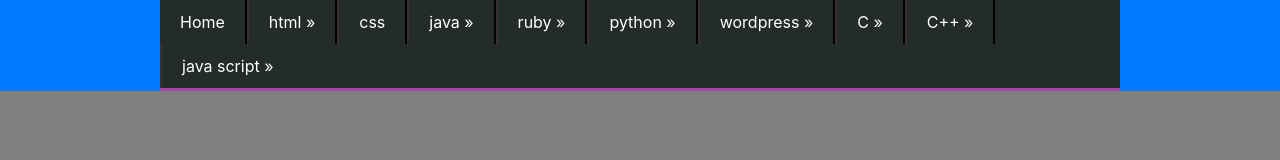
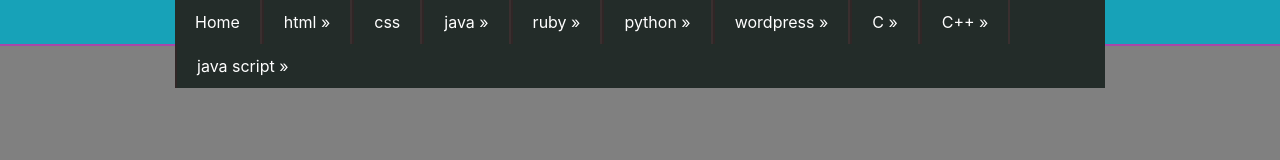
Before and after one commit to amin-225/73-creating-web, a plain HTML site: page index.html in a window 1280 px wide. Drawn offline with nearby package versions, Linux system fonts and the light colour scheme.

Commit message:
border-fix

```diff
--- a/index.html
+++ b/index.html
@@ -4,13 +4,16 @@
         <meta charset="UTF-8"/>
         <link rel="stylesheet" href="https://cdn.jsdelivr.net/npm/bootstrap@4.5.3/dist/css/bootstrap.min.css" integrity="sha384-TX8t27EcRE3e/ihU7zmQxVncDAy5uIKz4rEkgIXeMed4M0jlfIDPvg6uqKI2xXr2" crossorigin="anonymous">
 
+        <link rel="stylesheet" href="https://cdn.jsdelivr.net/npm/@popperjs/core@2.11.8/dist/umd/popper.min.js" integrity="sha384-I7E8VVD/ismYTF4hNIPjVp/Zjvgyol6VFvRkX/vR+Vc4jQkC+hVqc2pM8ODewa9r" crossorigin="anonymous">
+
         <link rel="stylesheet" href="style.css">
         <title>making menu</title>
     </head>
 
     <body>
-        <div class="container-fluid bg-primary">
-            <ul id="menu" class="row mx-auto">
+        <div class="container-flueid bg-info">
+            <div id="wrapper">
+                <ul id="menu" class="row mx-auto ">
                     <section class="main-li">
                         <li><a href="">Home</a>
                             <ul>
@@ -135,5 +138,11 @@
                 </ul>
             </div>
 
+
+        </div>
+
+            <script src="https://code.jquery.com/jquery-3.5.1.slim.min.js" integrity="sha384-DfXdz2htPH0lsSSs5nCTpuj/zy4C+OGpamoFVy38MVBnE+IbbVYUew+OrCXaRkfj" crossorigin="anonymous"></script>
+            <script src="https://cdn.jsdelivr.net/npm/popper.js@1.16.1/dist/umd/popper.min.js" integrity="sha384-9/reFTGAW83EW2RDu2S0VKaIzap3H66lZH81PoYlFhbGU+6BZp6G7niu735Sk7lN" crossorigin="anonymous"></script>
+            <script src="https://cdn.jsdelivr.net/npm/bootstrap@4.5.3/dist/js/bootstrap.min.js" integrity="sha384-w1Q4orYjBQndcko6MimVbzY0tgp4pWB4lZ7lr30WKz0vr/aWKhXdBNmNb5D92v7s" crossorigin="anonymous"></script>
     </body>
 </html>
--- a/style.css
+++ b/style.css
@@ -2,19 +2,22 @@
 body{
     background-color: gray;
 }
+#wrapper{
+    border-bottom: 2px solid gray;
+    height: 46px;
+    border-bottom: 2px solid rgb(168, 71, 168);
+}
 #menu{
     padding: 0;
-    width: 960px;
+    width: 930px;
     background-color: rgb(35, 44, 41);
-    border-bottom: 3px solid rgb(168, 71, 168);
     min-height: 38px;
-    /* margin: 0 auto; */
 }
 #menu li{
     float: left;
     list-style-type: none;
-    border-right: 2px solid rgb(0, 0, 0);
-    border-left: 2px solid rgb(58, 47, 47);
+    border-right: 2px solid rgb(58, 47, 47);
+    border-left: 2px solid rgb(48, 38, 38);
     position: relative;
 
 }
```
Lines whose indentation alone changed are shown as unchanged.
